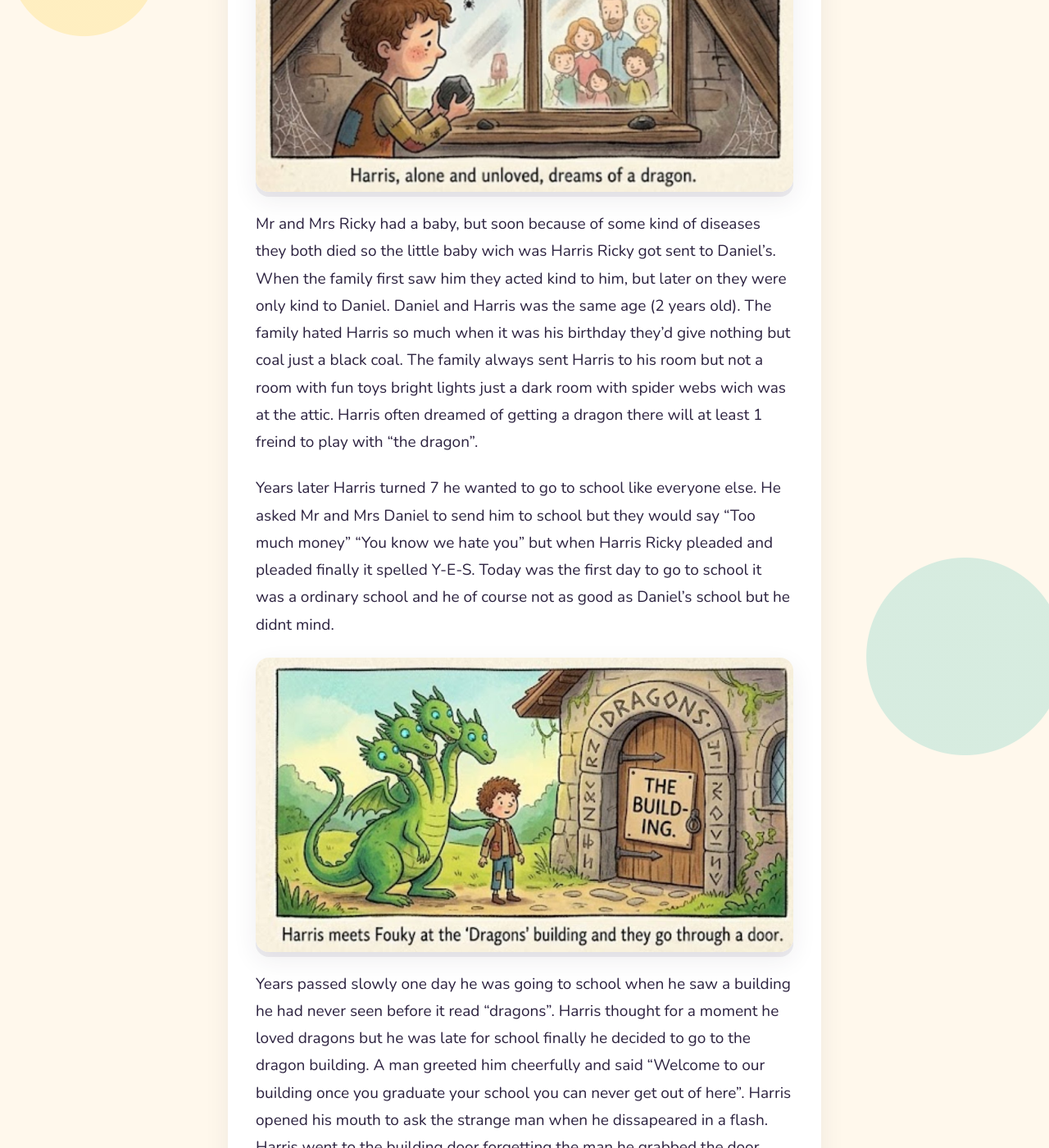
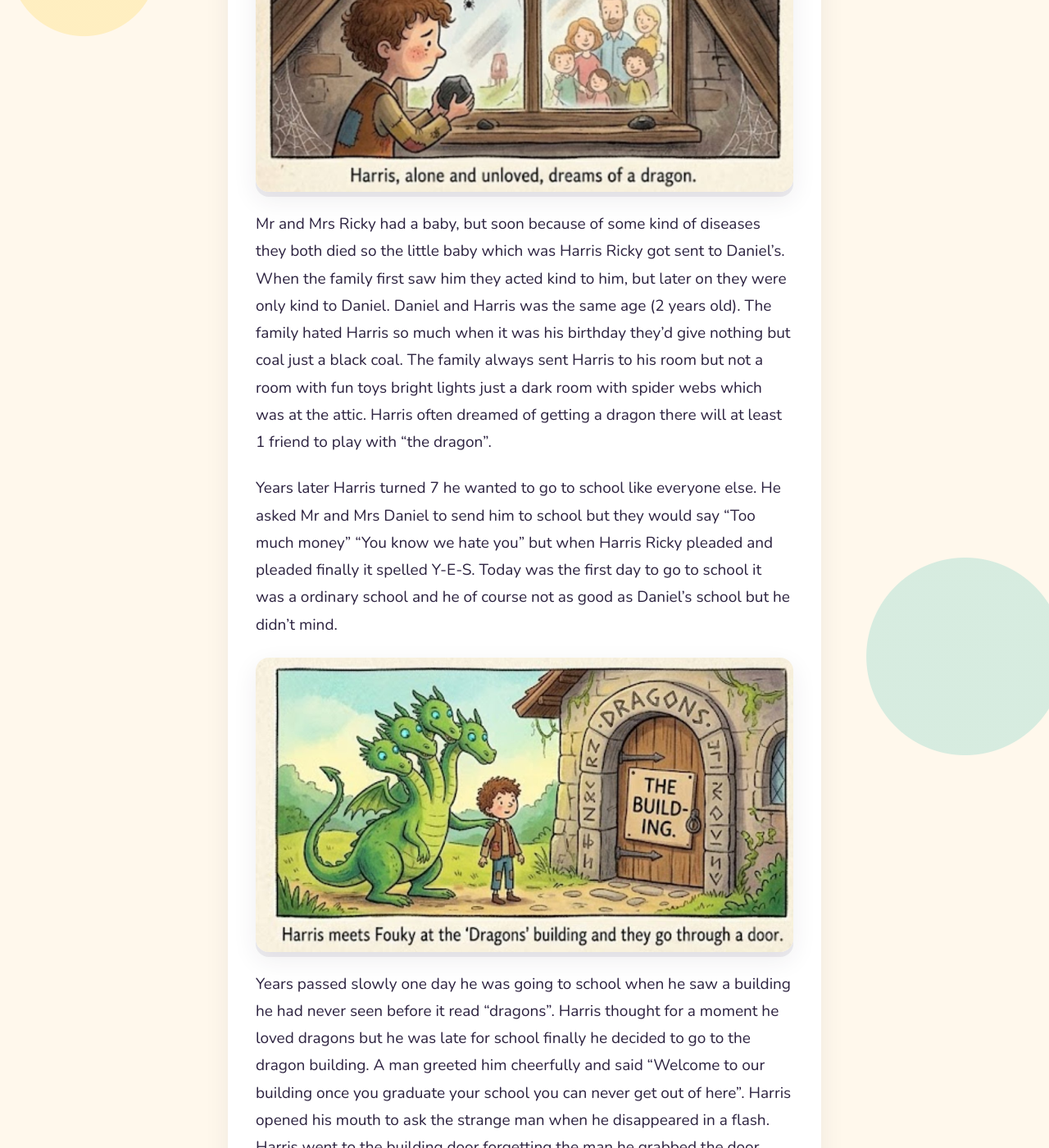
Before and after one commit to shakingspeare/shakingspeare.github.io, a Jekyll site: the page built from _posts/2026-03-02-harris-ricky-and-the-dragon.md, in a window 1280 px wide and 1400 px high, scrolled down 611 px. Shown: the whole window at 82% size. Built offline with Jekyll 4.4.1, drawn with Linux system fonts in a browser that asks for light colours; some of the changed text lies outside the part shown.

Commit message:
Fix 8 spelling mistakes in Harris Ricky
Co-Authored-By: Claude Opus 5.5 <noreply@anthropic.com>

```diff
--- a/_posts/2026-03-02-harris-ricky-and-the-dragon.md
+++ b/_posts/2026-03-02-harris-ricky-and-the-dragon.md
@@ -13,22 +13,22 @@ notebook:
 
 ![Harris, alone and unloved, dreams of a dragon.](/images/harris-ricky/1.jpg)
 
-Mr and Mrs Ricky had a baby, but soon because of some kind of diseases they both died so the little baby wich was Harris Ricky got sent to Daniel's. When the family first saw him they acted kind to him, but later on they were only kind to Daniel. Daniel and Harris was the same age (2 years old). The family hated Harris so much when it was his birthday they'd give nothing but coal just a black coal. The family always sent Harris to his room but not a room with fun toys bright lights just a dark room with spider webs wich was at the attic. Harris often dreamed of getting a dragon there will at least 1 freind to play with "the dragon".
+Mr and Mrs Ricky had a baby, but soon because of some kind of diseases they both died so the little baby which was Harris Ricky got sent to Daniel's. When the family first saw him they acted kind to him, but later on they were only kind to Daniel. Daniel and Harris was the same age (2 years old). The family hated Harris so much when it was his birthday they'd give nothing but coal just a black coal. The family always sent Harris to his room but not a room with fun toys bright lights just a dark room with spider webs which was at the attic. Harris often dreamed of getting a dragon there will at least 1 friend to play with "the dragon".
 
-Years later Harris turned 7 he wanted to go to school like everyone else. He asked Mr and Mrs Daniel to send him to school but they would say "Too much money" "You know we hate you" but when Harris Ricky pleaded and pleaded finally it spelled Y-E-S. Today was the first day to go to school it was a ordinary school and he of course not as good as Daniel's school but he didnt mind.
+Years later Harris turned 7 he wanted to go to school like everyone else. He asked Mr and Mrs Daniel to send him to school but they would say "Too much money" "You know we hate you" but when Harris Ricky pleaded and pleaded finally it spelled Y-E-S. Today was the first day to go to school it was a ordinary school and he of course not as good as Daniel's school but he didn't mind.
 
 ![Harris meets Fouky at the 'Dragons' building and they go through a door.](/images/harris-ricky/2.jpg)
 
-Years passed slowly one day he was going to school when he saw a building he had never seen before it read "dragons". Harris thought for a moment he loved dragons but he was late for school finally he decided to go to the dragon building. A man greeted him cheerfully and said "Welcome to our building once you graduate your school you can never get out of here". Harris opened his mouth to ask the strange man when he dissapeared in a flash. Harris went to the building door forgetting the man he grabbed the door handle when something felt strange and in a flash he was gone.
+Years passed slowly one day he was going to school when he saw a building he had never seen before it read "dragons". Harris thought for a moment he loved dragons but he was late for school finally he decided to go to the dragon building. A man greeted him cheerfully and said "Welcome to our building once you graduate your school you can never get out of here". Harris opened his mouth to ask the strange man when he disappeared in a flash. Harris went to the building door forgetting the man he grabbed the door handle when something felt strange and in a flash he was gone.
 
-Harris opened his eyes something was watering, no, not a rain it was dragon. yes a real live dragon! At first he couldn't belive his eyes. A dragon, was it possible? But then he remembered the strange man and the building that said dragon. The dragon had four heads and was green it had blue shining eyes Harris named him Fouky. A small door appeared on the rocky grounds. Harris opended the metal lid and they both went down.
+Harris opened his eyes something was watering, no, not a rain it was dragon. yes a real live dragon! At first he couldn't believe his eyes. A dragon, was it possible? But then he remembered the strange man and the building that said dragon. The dragon had four heads and was green it had blue shining eyes Harris named him Fouky. A small door appeared on the rocky grounds. Harris opened the metal lid and they both went down.
 
 ![Harris and Fouky find themselves in the dangerous Lava of Doom.](/images/harris-ricky/3.jpg)
 
 THUMP! Harris landed on a rocky floor. "Where was he?" Suddenly WHOOSH! A Lava exploded with a boom. Fouky ran towards him and hid behind his leg, but of course he was too big. Harris realized this was no ordinary place it's a lava of doom! He and Fouky had to get out of here!
 
-Harris and Fouky ran Harris’ legs ached and was bleeding sometimes he fell but he didn't give up. Then Harris saw a big cliff "That would be a good place to hide" Harris said he led Fouky to the big cliff but something was blocking them it had four eyes 2 horns and was red. "Get out of here this place is mine" and the strange monster called 7 big other horned monsters. It looked easy to fight but they were quite strong. Then a light lit up in his head "I have a dragon!" He exclaimed. And Fouky looked at Harris, Harris nodded. Crash! Boom! Mash! Smash! The 7 strong and harmful monsters were on the ground they werent breathing at all!
+Harris and Fouky ran Harris’ legs ached and was bleeding sometimes he fell but he didn't give up. Then Harris saw a big cliff "That would be a good place to hide" Harris said he led Fouky to the big cliff but something was blocking them it had four eyes 2 horns and was red. "Get out of here this place is mine" and the strange monster called 7 big other horned monsters. It looked easy to fight but they were quite strong. Then a light lit up in his head "I have a dragon!" He exclaimed. And Fouky looked at Harris, Harris nodded. Crash! Boom! Mash! Smash! The 7 strong and harmful monsters were on the ground they weren't breathing at all!
 
 ![Harris and Fouky use their dragon power and 'Smasher Bash' to defeat Shang and his monster army.](/images/harris-ricky/4.jpg)
 
-Yay! victory victory victory sweet! Then the strange monster which I would like to name it Shang interrupted the victory dance. "I am the ruler of the Lava cliff don't you dare to kill me!" Fouky looked at Harris. Harris looked at Fouky then they exploded with laughter. Time for a smash bash! They punched Shang. Fouky blasted venom. Finally the long fight was gone a servant from behind the shang's chair asked Harris "would you like to be the ruler of the lava cliff?” “nah! I prefer being me"
+Yay! victory victory victory sweet! Then the strange monster which I would like to name it Shang interrupted the victory dance. "I am the ruler of the Lava cliff don't you dare to kill me!" Fouky looked at Harris. Harris looked at Fouky then they exploded with laughter. Time for a smash bash! They punched Shang. Fouky blasted venom. Finally the long fight was gone a servant from behind the Shang's chair asked Harris "would you like to be the ruler of the lava cliff?” “nah! I prefer being me"
```
